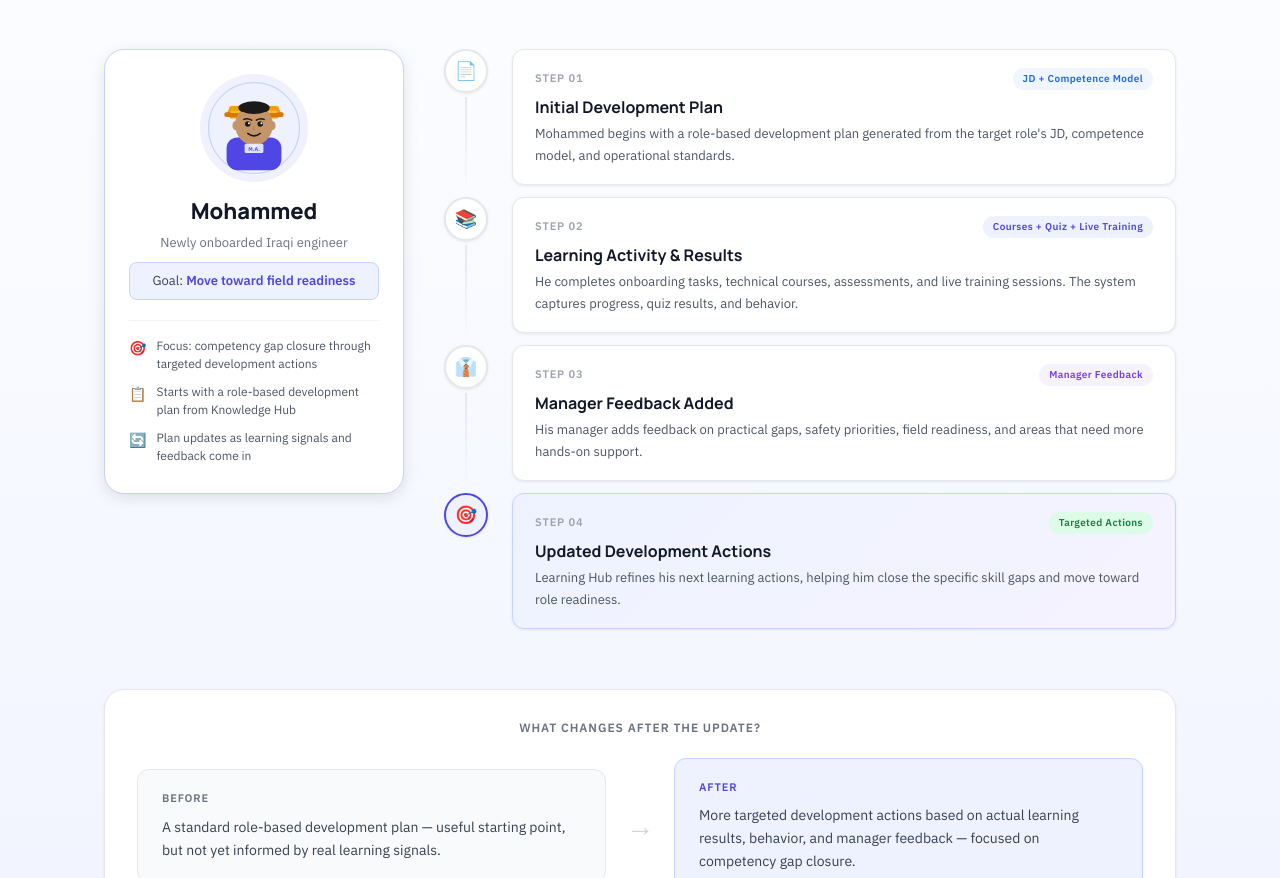
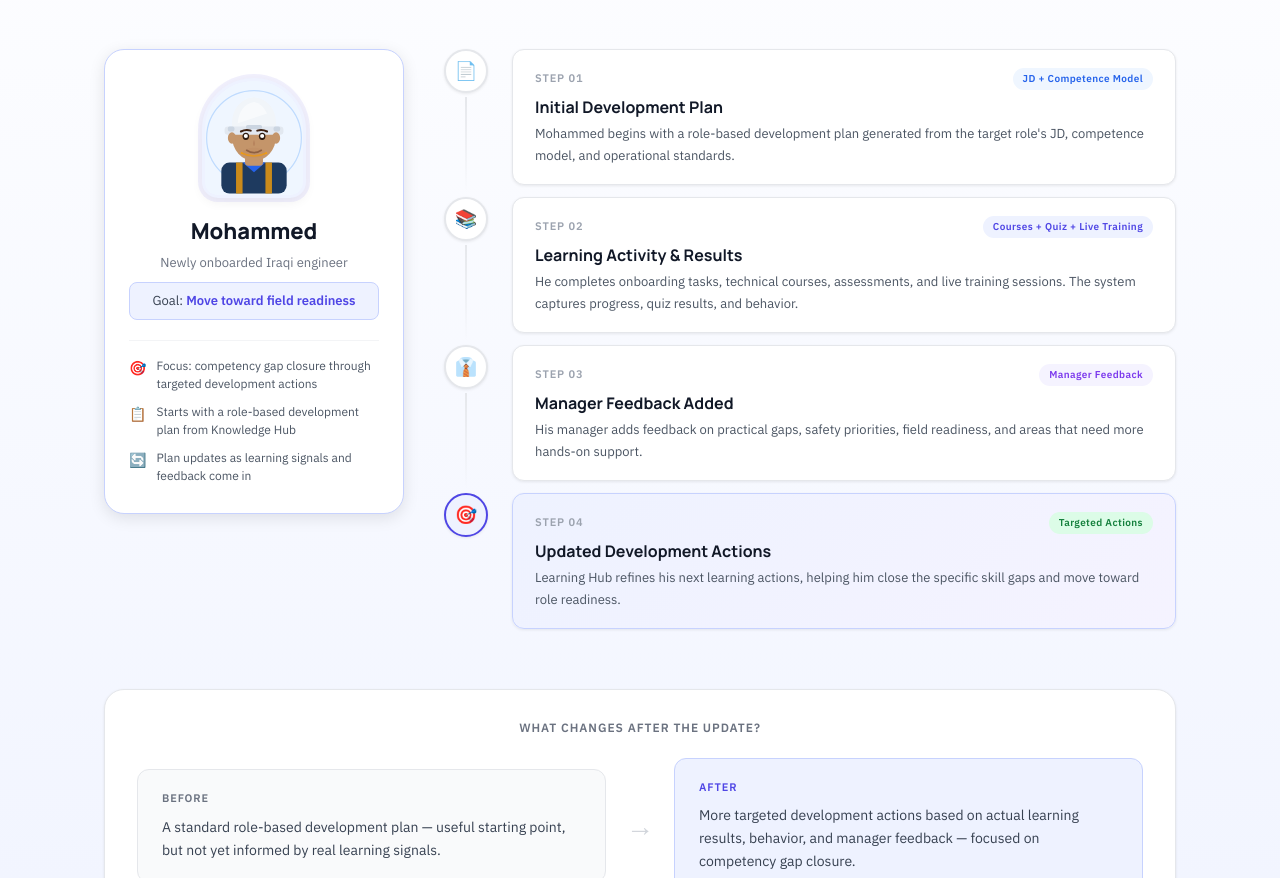
Before and after one commit to bibiboboboom/wondetech-website, a website: page learning-hub.html in a window 1280 px wide. Shown: the part 3869-4747 px from the top of the page. Drawn offline with Linux system fonts and the light colour scheme.

Commit message:
Replace Mohammed avatar with professional field engineer SVG

```diff
--- a/learning-hub.css
+++ b/learning-hub.css
@@ -388,16 +388,16 @@
 }
 .moh-avatar-wrap {
   margin: 0 auto 16px;
-  width: 100px;
-  height: 100px;
-  border-radius: 50%;
+  width: 104px;
+  height: 120px;
+  border-radius: 52px 52px 16px 16px;
   overflow: hidden;
   border: 3px solid var(--indigo-light);
-  background: #eef2ff;
+  background: #eff6ff;
   display: flex;
   align-items: center;
   justify-content: center;
-  box-shadow: 0 0 0 4px rgba(79,70,229,0.08);
+  box-shadow: 0 0 0 4px rgba(79,70,229,0.08), 0 4px 12px rgba(0,0,0,0.06);
 }
 .moh-avatar-wrap svg { display: block; }
 .moh-profile-info { margin-bottom: 20px; }
--- a/learning-hub.html
+++ b/learning-hub.html
@@ -252,44 +252,52 @@
       <!-- LEFT: Profile Card -->
       <div class="moh-profile-card">
         <div class="moh-avatar-wrap">
-          <!-- Clean vector-style avatar: Middle Eastern male engineer with safety helmet -->
-          <svg viewBox="0 0 120 120" xmlns="http://www.w3.org/2000/svg" width="100" height="100">
-            <!-- Background circle -->
-            <circle cx="60" cy="60" r="58" fill="#EEF2FF" stroke="#c7d2fe" stroke-width="1.5"/>
-            <!-- Body / shirt -->
-            <rect x="25" y="72" width="70" height="42" rx="14" fill="#4F46E5"/>
-            <!-- Shirt collar detail -->
-            <path d="M44 72 L60 86 L76 72" fill="#EEF2FF"/>
-            <!-- Safety helmet (hard hat) -->
-            <ellipse cx="60" cy="40" rx="34" ry="10" fill="#F59E0B"/>
-            <rect x="28" y="32" width="64" height="16" rx="4" fill="#F59E0B"/>
-            <rect x="22" y="40" width="76" height="6" rx="3" fill="#D97706"/>
-            <!-- Helmet brim ridge -->
-            <rect x="30" y="38" width="60" height="3" rx="1.5" fill="#FBBF24"/>
+          <!-- Professional vector avatar: Middle Eastern field engineer with safety helmet -->
+          <svg viewBox="0 0 120 140" xmlns="http://www.w3.org/2000/svg" width="100" height="116">
+            <!-- Background -->
+            <circle cx="60" cy="70" r="58" fill="#EFF6FF" stroke="#BFDBFE" stroke-width="1.5"/>
+            <!-- Safety vest / body -->
+            <rect x="20" y="100" width="80" height="38" rx="10" fill="#1E3A5F"/>
+            <!-- Vest reflective stripe -->
+            <rect x="38" y="100" width="8" height="38" fill="#F59E0B" opacity="0.8"/>
+            <rect x="74" y="100" width="8" height="38" fill="#F59E0B" opacity="0.8"/>
+            <!-- Shirt collar showing above vest -->
+            <path d="M46 100 L60 112 L74 100" fill="#2563EB"/>
+            <!-- Neck -->
+            <rect x="49" y="84" width="22" height="20" rx="4" fill="#C4956A"/>
             <!-- Head / face -->
-            <ellipse cx="60" cy="56" rx="24" ry="26" fill="#C4956A"/>
-            <!-- Hair under helmet -->
-            <ellipse cx="60" cy="34" rx="20" ry="8" fill="#1a1a1a"/>
-            <!-- Eyes -->
-            <ellipse cx="52" cy="55" rx="3.5" ry="3.5" fill="#1a1a1a"/>
-            <ellipse cx="68" cy="55" rx="3.5" ry="3.5" fill="#1a1a1a"/>
-            <!-- Eye highlights -->
-            <circle cx="53.5" cy="54" r="1.2" fill="white"/>
-            <circle cx="69.5" cy="54" r="1.2" fill="white"/>
-            <!-- Eyebrows -->
-            <path d="M47 49 Q52 47 57 50" stroke="#1a1a1a" stroke-width="2" fill="none" stroke-linecap="round"/>
-            <path d="M63 50 Q68 47 73 49" stroke="#1a1a1a" stroke-width="2" fill="none" stroke-linecap="round"/>
-            <!-- Nose -->
-            <path d="M60 57 Q58 62 60 64 Q62 62 60 57" fill="#B8845E"/>
-            <!-- Smile -->
-            <path d="M52 67 Q60 73 68 67" stroke="#1a1a1a" stroke-width="2" fill="none" stroke-linecap="round"/>
-            <!-- Ear left -->
-            <ellipse cx="37" cy="57" rx="4.5" ry="6" fill="#C4956A"/>
-            <!-- Ear right -->
-            <ellipse cx="83" cy="57" rx="4.5" ry="6" fill="#C4956A"/>
-            <!-- Name tag on shirt -->
-            <rect x="48" y="80" width="24" height="12" rx="2" fill="#EEF2FF" opacity="0.9"/>
-            <text x="60" y="89.5" text-anchor="middle" font-family="IBM Plex Sans, sans-serif" font-size="7" font-weight="700" fill="#4F46E5">M.A.</text>
+            <ellipse cx="60" cy="68" rx="27" ry="30" fill="#C4956A"/>
+            <!-- White safety helmet (main dome) -->
+            <path d="M33 52 Q34 24 60 20 Q86 24 87 52 L87 60 Q87 63 84 63 L36 63 Q33 63 33 60 Z" fill="#F1F5F9"/>
+            <!-- Helmet dome shading -->
+            <path d="M40 52 Q42 30 60 26 Q70 28 76 40" fill="white" opacity="0.5"/>
+            <!-- Helmet brim (wide) -->
+            <rect x="24" y="56" width="72" height="10" rx="4" fill="#E2E8F0"/>
+            <!-- Helmet front ridge -->
+            <rect x="50" y="54" width="20" height="5" rx="2.5" fill="#CBD5E1"/>
+            <!-- Helmet side clips -->
+            <rect x="28" y="56" width="8" height="6" rx="2" fill="#CBD5E1"/>
+            <rect x="84" y="56" width="8" height="6" rx="2" fill="#CBD5E1"/>
+            <!-- Safety vest collar / chin area -->
+            <path d="M44 88 Q60 96 76 88" stroke="#F59E0B" stroke-width="2" fill="none"/>
+            <!-- Eyes — adult, professional gaze -->
+            <ellipse cx="50" cy="68" rx="4" ry="4.5" fill="#2D1B10"/>
+            <ellipse cx="70" cy="68" rx="4" ry="4.5" fill="#2D1B10"/>
+            <!-- Eye whites (slight) -->
+            <ellipse cx="50" cy="67.5" rx="2.5" ry="2.5" fill="white"/>
+            <ellipse cx="70" cy="67.5" rx="2.5" ry="2.5" fill="white"/>
+            <!-- Eyebrows — confident, mature -->
+            <path d="M44 62 Q50 59 56 61" stroke="#3D2010" stroke-width="2.5" fill="none" stroke-linecap="round"/>
+            <path d="M64 61 Q70 59 76 62" stroke="#3D2010" stroke-width="2.5" fill="none" stroke-linecap="round"/>
+            <!-- Nose — defined, mature -->
+            <path d="M60 72 Q57.5 78 60 80 Q62.5 78 60 72" fill="#B8845E"/>
+            <!-- Mouth — slight confident smile -->
+            <path d="M51 85 Q60 91 69 85" stroke="#7B4F35" stroke-width="2" fill="none" stroke-linecap="round"/>
+            <!-- Ears -->
+            <ellipse cx="33" cy="70" rx="5" ry="7" fill="#C4956A"/>
+            <ellipse cx="87" cy="70" rx="5" ry="7" fill="#C4956A"/>
+            <!-- Minimal stubble texture (professional adult male) -->
+            <ellipse cx="60" cy="88" rx="14" ry="6" fill="#B8845E" opacity="0.3"/>
           </svg>
         </div>
 
```
